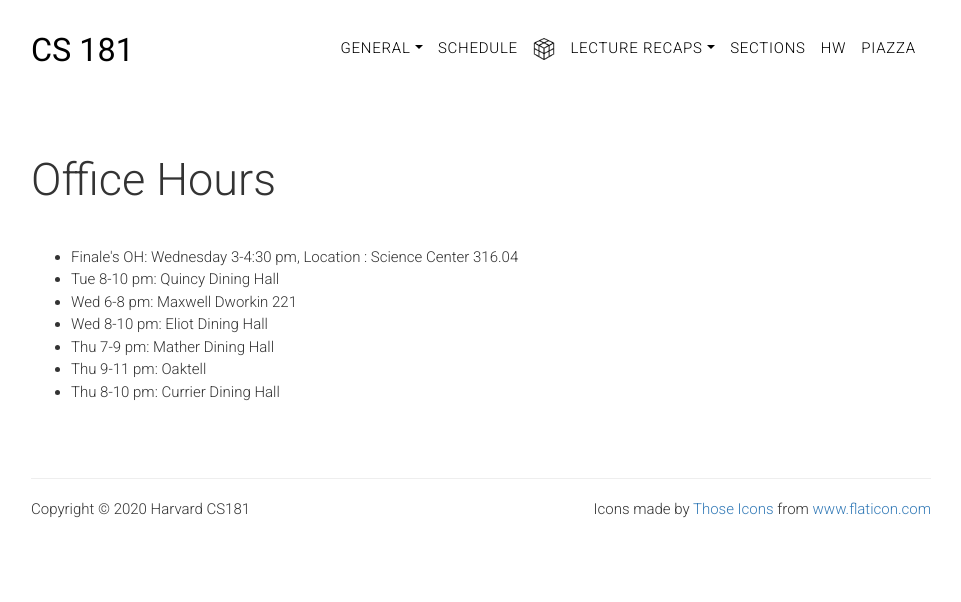
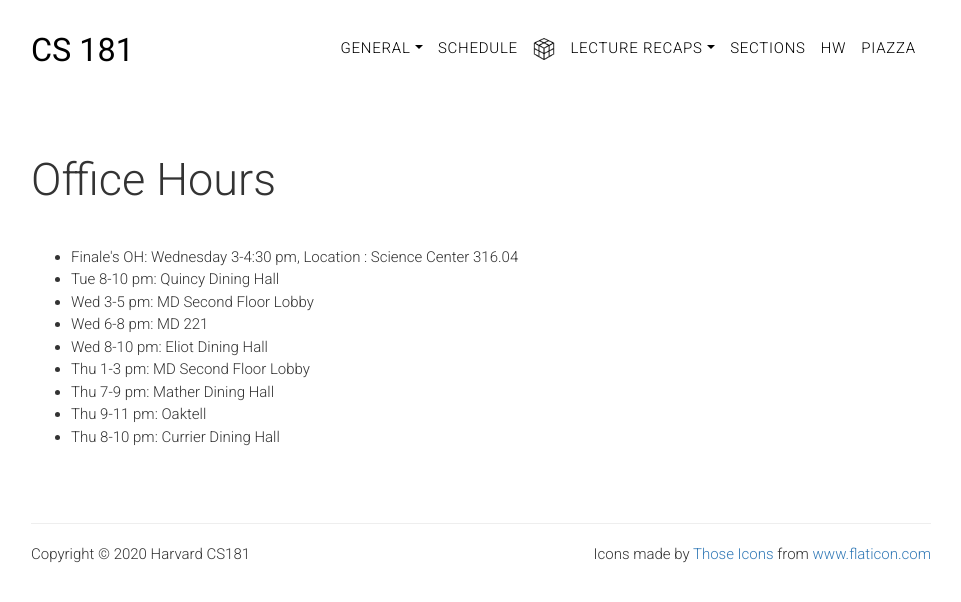
Before and after one commit to harvard-ml-courses/cs181-web-2020, a Jekyll site: the page built from officehours.html, in a window 1280 px wide. Shown: the top 602 px of the page, without its empty margins (159-1120 px from the left). Built offline with Jekyll 4.4.1, drawn with Linux system fonts in a browser that asks for light colours.

Commit message:
OH and section times updated

```diff
--- a/_data/all.yaml
+++ b/_data/all.yaml
@@ -11,14 +11,17 @@
   - name: <a href="mailto:catherinezeng@college.harvard.edu">Catherine Zeng</a>
   - name: <a href="mailto:billzhang@college.harvard.edu">Bill Zhang</a>
 
-
 ohs:
   - time: Tue 8-10 pm
     location: Quincy Dining Hall
+  - time: Wed 3-5 pm
+    location: MD Second Floor Lobby
   - time: Wed 6-8 pm
-    location: Maxwell Dworkin 221
+    location: MD 221
   - time: Wed 8-10 pm
     location: Eliot Dining Hall
+  - time: Thu 1-3 pm
+    location: MD Second Floor Lobby
   - time: Thu 7-9 pm
     location: Mather Dining Hall
   - time: Thu 9-11 pm
--- a/sections.html
+++ b/sections.html
@@ -9,9 +9,9 @@
       <h3>Times and Locations</h3>
       <ul>
         <li>Monday 1:30-2:30 pm, Location: Northwest B166 </li>
-        <li>Monday 3:00-4:00 pm, Location: Northwest B150</li>
+        <li>Monday 3:00-4:00 pm, Location: Pierce 100F</li>
         <li>Tuesday 10:30-11:30 am, Location: Maxwell Dworkin 221</li>
-        <li>Tuesday 3:00-4:00 pm, Location: Northwest B166</li>
+        <li>Tuesday 3:00-4:00 pm, Location: Cruft 309</li>
         <li>Wednesday 4:30-5:30 pm, Location: Maxwell Dworkin 221</li>
       </ul>
         <h2 class="title" id="sec0">Section 0 : Math and Code Review</h2>
```
